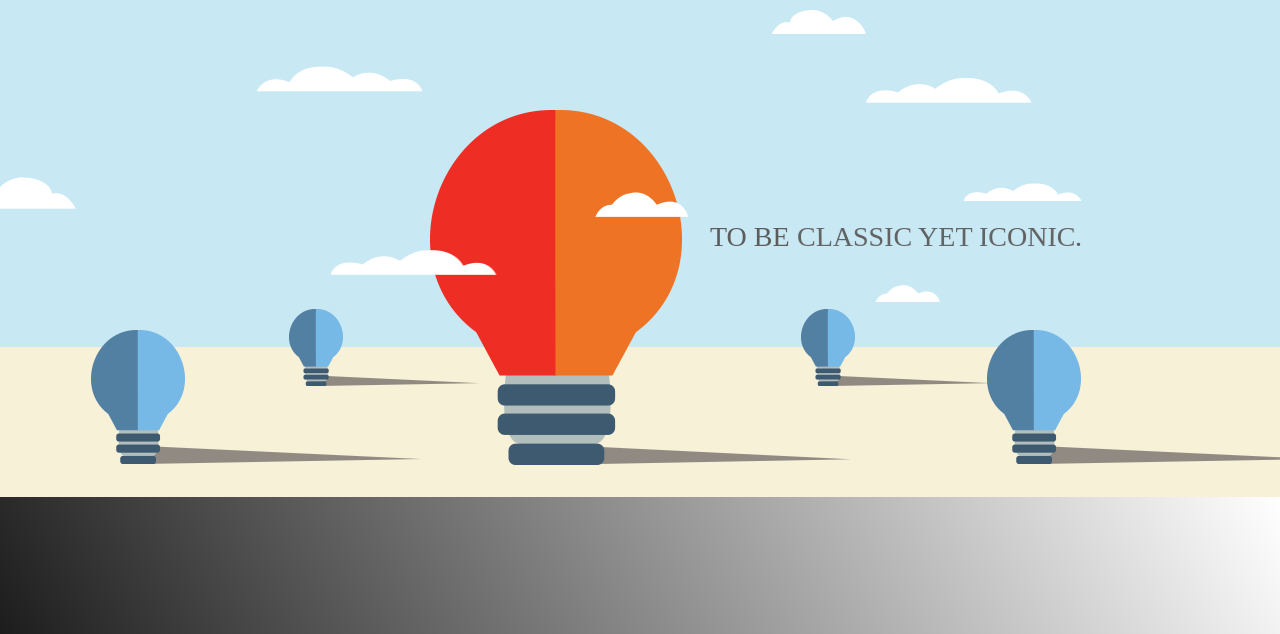
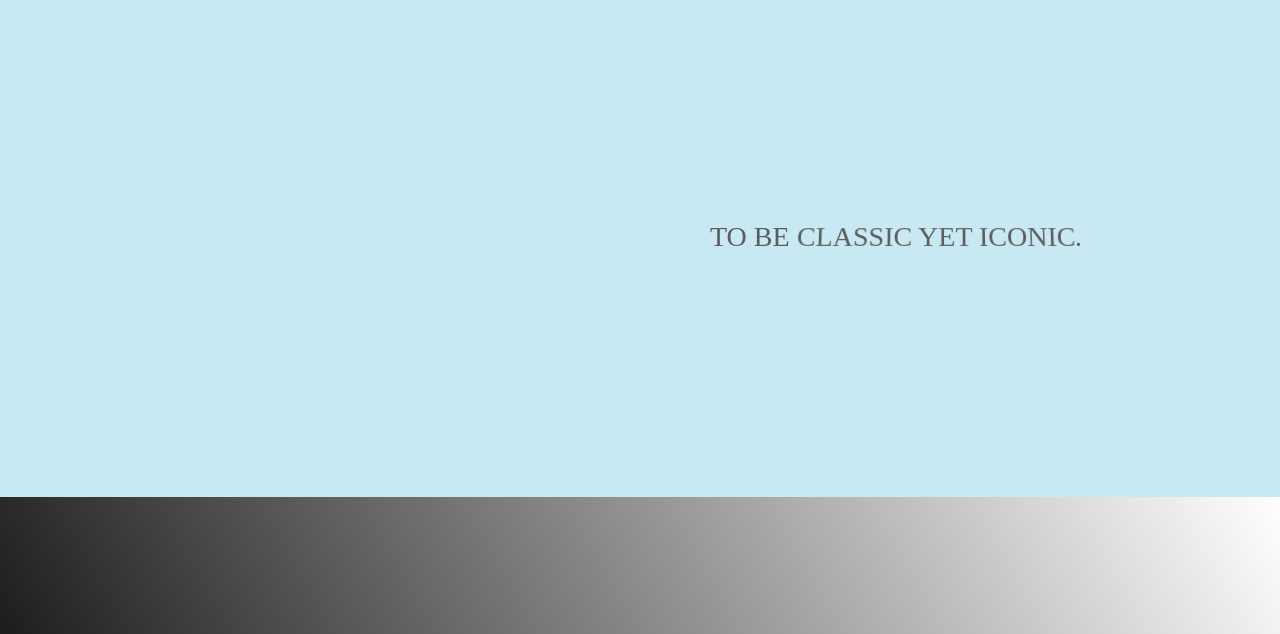
Before and after one commit to SandipNakrani21/root, a plain HTML site: page index.html in a window 1280 px wide. Shown: the part 83-717 px from the top of the page. Drawn offline with Linux system fonts and the light colour scheme; grey boxes are pictures that could not be loaded; files whose address does not match are found by name; a web font is replaced by a local one.

Commit message:
back image remove

```diff
--- a/css/vendor.css
+++ b/css/vendor.css
@@ -381,7 +381,7 @@ aside section {
     right: 0px;
     bottom: 0px;
     height: 30%;
-    background: #f7f1d7
+    /* background: #f7f1d7 */
 }
 
 #wrapper {
@@ -401,7 +401,7 @@ aside section {
 }
 
 #cloud1 {
-    background: url(../images/cloud1.png) repeat-x 0 0;
+    /* background: url(../images/cloud1.png) repeat-x 0 0; */
     height: 24px;
     background-size: auto 100%;
     position: absolute;
@@ -409,7 +409,7 @@ aside section {
 }
 
 #cloud2 {
-    background: url(../images/cloud2.png) repeat-x 0 0;
+    /* background: url(../images/cloud2.png) repeat-x 0 0; */
     height: 63px;
     background-size: auto 100%;
     position: absolute;
@@ -417,7 +417,7 @@ aside section {
 }
 
 #cloud3 {
-    background: url(../images/cloud3.png) repeat-x 0 0;
+    /* background: url(../images/cloud3.png) repeat-x 0 0; */
     height: 40px;
     background-size: auto 100%;
     position: absolute;
@@ -425,7 +425,7 @@ aside section {
 }
 
 #cloud4 {
-    background: url(../images/cloud4.png) repeat-x 0 0;
+    /* background: url(../images/cloud4.png) repeat-x 0 0; */
     height: 59px;
     background-size: auto 100%;
     position: absolute;
--- a/index.html
+++ b/index.html
@@ -73,17 +73,32 @@
                         <div class="ls-slide" data-ls="transition2d: 1;">
                             <h3 class="ls-l" style="width:45%;top: 48%; left: 78%; font-size: 28px; text-align:left" data-ls="delayin:500;parallaxlevel: -3">To be <span id="txtanimation">creative yet innovative|innovative yet classic|classic yet iconic</span>.</h3>
                             <div class="floor ls-l" style="bottom:0; left:50%; width:100%; height:30%; top:auto"></div>
-                            <img src="images/lamp2.png" class="ls-l" style="left:20%; top:80%;white-space: nowrap;" data-ls="offsetxin:0;fadein: true; delayin:1200; parallaxlevel: -5;easingin:easeOutExpo;rotatexin:90;transformoriginin:50% bottom 0;">                            <img src="images/lamp3.png" class="ls-l" style="left:30%; top:70%;white-space: nowrap;" data-ls="offsetxin:0;fadein: true; delayin:800; parallaxlevel: -1;easingin:easeOutExpo;rotatexin:90;transformoriginin:50% bottom 0;">
+                            <img src="" class="ls-l" style="left:20%; top:80%;white-space: nowrap;" data-ls="offsetxin:0;fadein: true; delayin:1200; parallaxlevel: -5;easingin:easeOutExpo;rotatexin:90;transformoriginin:50% bottom 0;">                            <img src="" class="ls-l" style="left:30%; top:70%;white-space: nowrap;" data-ls="offsetxin:0;fadein: true; delayin:800; parallaxlevel: -1;easingin:easeOutExpo;rotatexin:90;transformoriginin:50% bottom 0;">
                             <img
-                                src="images/lamp1.png" class="ls-l" style="left:50%; top:58%;white-space: nowrap;" data-ls="offsetxin:0;fadein: true; delayin:500; parallaxlevel: -3;easingin:easeOutExpo;rotatexin:90;transformoriginin:50% bottom 0;"> <img src="images/lamp3.png" class="ls-l" style="left:70%; top:70%;white-space: nowrap;" data-ls="offsetxin:0;fadein: true; delayin:800; parallaxlevel: -1;easingin:easeOutExpo;rotatexin:90;transformoriginin:50% bottom 0;">
+                                src="" class="ls-l" style="left:50%; top:58%;white-space: nowrap;" data-ls="offsetxin:0;fadein: true; delayin:500; parallaxlevel: -3;easingin:easeOutExpo;rotatexin:90;transformoriginin:50% bottom 0;"> <img src="" class="ls-l" style="left:70%; top:70%;white-space: nowrap;" data-ls="offsetxin:0;fadein: true; delayin:800; parallaxlevel: -1;easingin:easeOutExpo;rotatexin:90;transformoriginin:50% bottom 0;">
                                 <img
-                                    src="images/lamp2.png" class="ls-l" style="left:90%; top:80%;white-space: nowrap;" data-ls="offsetxin:0;fadein: true; delayin:1200; parallaxlevel: -5;easingin:easeOutExpo;rotatexin:90;transformoriginin:50% bottom 0;">
+                                    src="" class="ls-l" style="left:90%; top:80%;white-space: nowrap;" data-ls="offsetxin:0;fadein: true; delayin:1200; parallaxlevel: -5;easingin:easeOutExpo;rotatexin:90;transformoriginin:50% bottom 0;">
                                     <div id="cloud1" class="ls-l" style="width:100%; top:5%; left:0" data-ls="offsetxin:0;parallaxlevel: -1">&nbsp;</div>
                                     <div id="cloud2" class="ls-l" style="width:100%; top:20%; left:0;" data-ls="offsetxin:0;parallaxlevel: -2">&nbsp;</div>
                                     <div id="cloud3" class="ls-l" style="width:100%; top:40%; left:0;" data-ls="offsetxin:0;parallaxlevel: -3">&nbsp;</div>
                                     <div id="cloud4" class="ls-l" style="width:100%; top:55%; left:0;" data-ls="offsetxin:0;parallaxlevel: -2">&nbsp;</div>
                         </div>
                     </div>
+					<!-- <div id="layerslider" style="width:100%;height:500px;"> -->
+                        <!-- <div class="ls-slide" data-ls="transition2d: 1;"> -->
+                            <!-- <h3 class="ls-l" style="width:45%;top: 48%; left: 78%; font-size: 28px; text-align:left" data-ls="delayin:500;parallaxlevel: -3">To be <span id="txtanimation">creative yet innovative|innovative yet classic|classic yet iconic</span>.</h3> -->
+                            <!-- <div class="floor ls-l" style="bottom:0; left:50%; width:100%; height:30%; top:auto"></div> -->
+                            <!-- <img src="images/lamp2.png" class="ls-l" style="left:20%; top:80%;white-space: nowrap;" data-ls="offsetxin:0;fadein: true; delayin:1200; parallaxlevel: -5;easingin:easeOutExpo;rotatexin:90;transformoriginin:50% bottom 0;">                            <img src="images/lamp3.png" class="ls-l" style="left:30%; top:70%;white-space: nowrap;" data-ls="offsetxin:0;fadein: true; delayin:800; parallaxlevel: -1;easingin:easeOutExpo;rotatexin:90;transformoriginin:50% bottom 0;"> -->
+                            <!-- <img -->
+                                <!-- src="images/lamp1.png" class="ls-l" style="left:50%; top:58%;white-space: nowrap;" data-ls="offsetxin:0;fadein: true; delayin:500; parallaxlevel: -3;easingin:easeOutExpo;rotatexin:90;transformoriginin:50% bottom 0;"> <img src="images/lamp3.png" class="ls-l" style="left:70%; top:70%;white-space: nowrap;" data-ls="offsetxin:0;fadein: true; delayin:800; parallaxlevel: -1;easingin:easeOutExpo;rotatexin:90;transformoriginin:50% bottom 0;"> -->
+                                <!-- <img -->
+                                    <!-- src="images/lamp2.png" class="ls-l" style="left:90%; top:80%;white-space: nowrap;" data-ls="offsetxin:0;fadein: true; delayin:1200; parallaxlevel: -5;easingin:easeOutExpo;rotatexin:90;transformoriginin:50% bottom 0;"> -->
+                                    <!-- <div id="cloud1" class="ls-l" style="width:100%; top:5%; left:0" data-ls="offsetxin:0;parallaxlevel: -1">&nbsp;</div> -->
+                                    <!-- <div id="cloud2" class="ls-l" style="width:100%; top:20%; left:0;" data-ls="offsetxin:0;parallaxlevel: -2">&nbsp;</div> -->
+                                    <!-- <div id="cloud3" class="ls-l" style="width:100%; top:40%; left:0;" data-ls="offsetxin:0;parallaxlevel: -3">&nbsp;</div> -->
+                                    <!-- <div id="cloud4" class="ls-l" style="width:100%; top:55%; left:0;" data-ls="offsetxin:0;parallaxlevel: -2">&nbsp;</div> -->
+                        <!-- </div> -->
+                    <!-- </div> -->
                 </div>
 
                 <!-- <div class="cloud cloud-1"> <img src="images/cloud1.png" width="167" height="25"> </div>
```
Also changed, not shown: images/backimg.jfif (added), images/cloud1_.png (renamed from images/cloud1.png), images/cloud2_.png (renamed from images/cloud2.png), images/cloud3_.png (renamed from images/cloud3.png), images/cloud4_.png (renamed from images/cloud4.png), images/lamp1_.png (renamed from images/lamp1.png), images/lamp2_.png (renamed from images/lamp2.png), images/lamp3_.png (renamed from images/lamp3.png).
